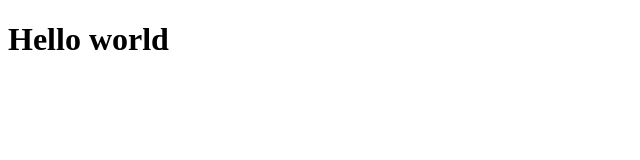
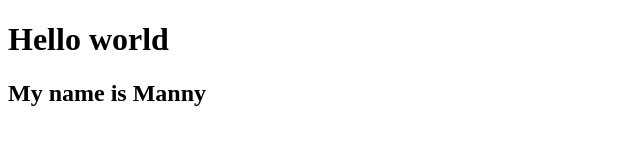
Before and after one commit to JukeFinite/money-printer, a plain HTML site: page index.html in a window 1280 px wide. Shown: the whole page, without its empty margins (0-640 px from the left). Drawn offline with Linux system fonts and the light colour scheme.

Commit message:
add my name

```diff
--- a/index.html
+++ b/index.html
@@ -9,5 +9,6 @@
 </head>
 <body>
   <h1>Hello world</h1>
+  <h2>My name is Manny</h2>
 </body>
 </html>
```
